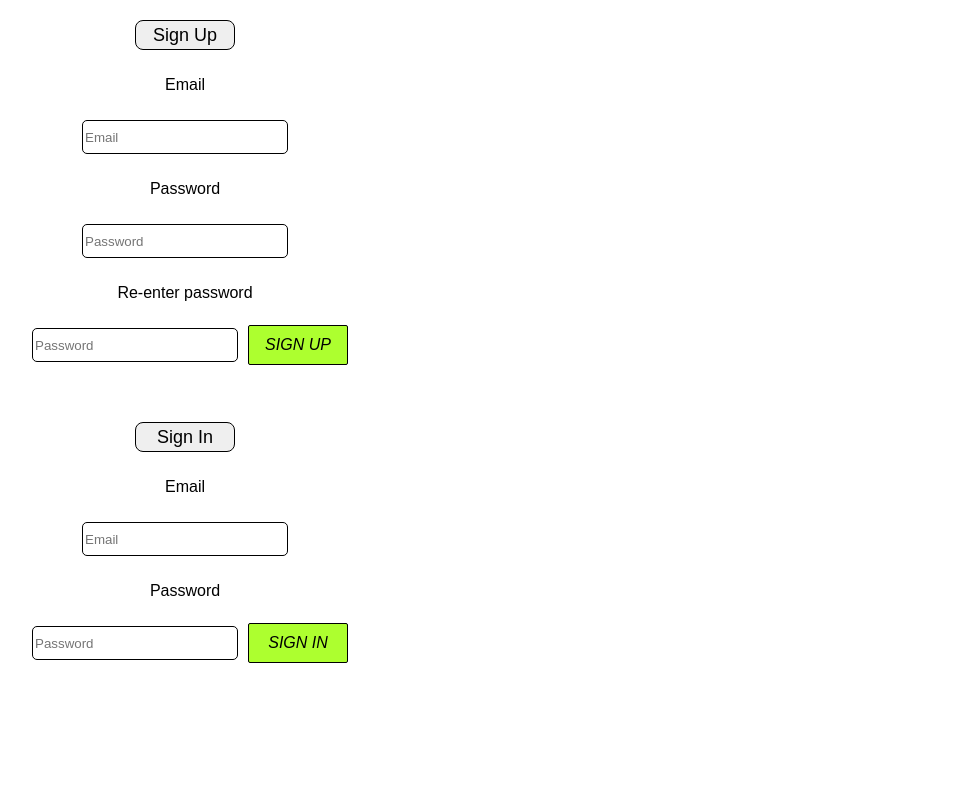
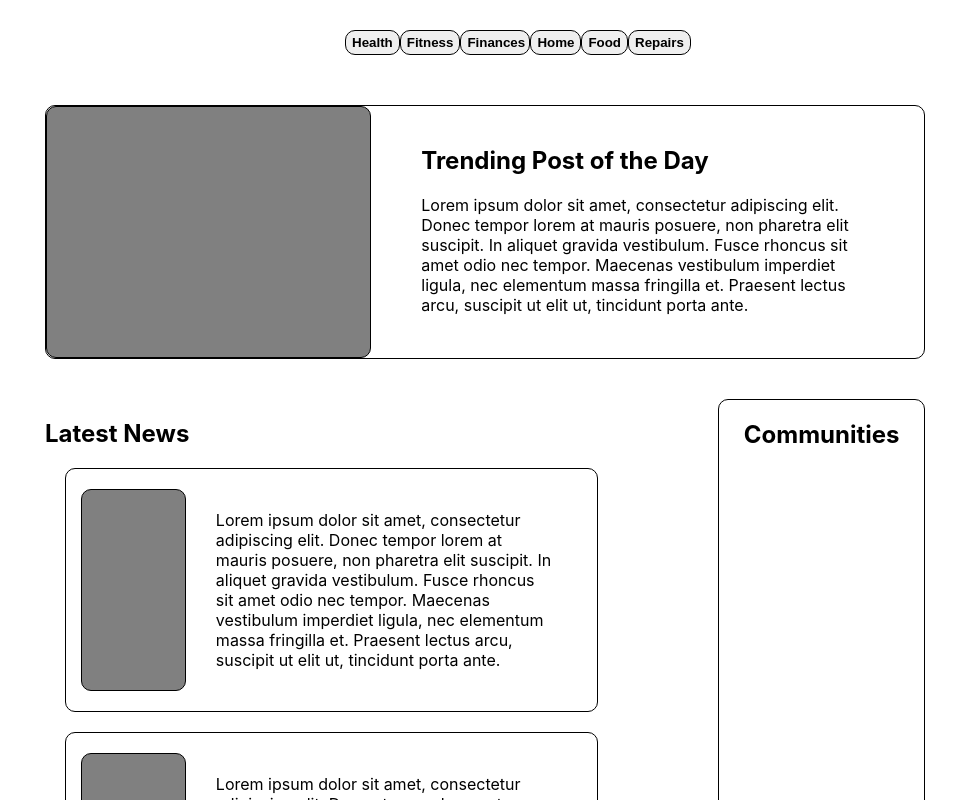
Before and after one commit to aevans1910/adulting, a React (Create React App) app: page / in a window 1280 px wide. Shown: the top 800 px of the page, without its empty margins (155-1111 px from the left). Built offline with nearby package versions, Linux system fonts and the light colour scheme.

Commit message:
[add] Home page with styling

```diff
--- a/src/App.js
+++ b/src/App.js
@@ -1,6 +1,6 @@
 import React from 'react';
 
-import SignUpIn from './pages/SignUpIn'
+import Home from './pages/Home'
 
 import './App.css';
 import './styles/pages.css'
@@ -8,7 +8,7 @@
 function App() {
   return (
     <div className="App">
-      <SignUpIn />
+      <Home />
     </div>
   );
 }
--- /dev/null
+++ b/src/pages/Home.js
@@ -0,0 +1,43 @@
+import React from 'react'
+
+export default function Home() {
+    return (
+        <div className="container">
+            <div className="categories">
+                <button>Health</button>
+                <button>Fitness</button>
+                <button>Finances</button>
+                <button>Home</button>
+                <button>Food</button>
+                <button>Repairs</button>
+            </div>
+            <div className="trending-post">
+                <div className="image"></div>
+                <div className="description">
+                    <h2>Trending Post of the Day</h2>
+                    <p>Lorem ipsum dolor sit amet, consectetur adipiscing elit. Donec tempor lorem at mauris posuere, non pharetra elit suscipit. In aliquet gravida vestibulum. Fusce rhoncus sit amet odio nec tempor. Maecenas vestibulum imperdiet ligula, nec elementum massa fringilla et. Praesent lectus arcu, suscipit ut elit ut, tincidunt porta ante.</p>
+                </div>
+            </div>
+            <div className="bottom">
+                <div className="latest-news">
+                    <h2>Latest News</h2>
+                    <div className="article">
+                        <div className="image"></div>
+                        <div className="text">
+                            <p>Lorem ipsum dolor sit amet, consectetur adipiscing elit. Donec tempor lorem at mauris posuere, non pharetra elit suscipit. In aliquet gravida vestibulum. Fusce rhoncus sit amet odio nec tempor. Maecenas vestibulum imperdiet ligula, nec elementum massa fringilla et. Praesent lectus arcu, suscipit ut elit ut, tincidunt porta ante.</p>
+                        </div>
+                    </div>
+                    <div className="article">
+                        <div className="image"></div>
+                        <div className="text">
+                            <p>Lorem ipsum dolor sit amet, consectetur adipiscing elit. Donec tempor lorem at mauris posuere, non pharetra elit suscipit. In aliquet gravida vestibulum. Fusce rhoncus sit amet odio nec tempor. Maecenas vestibulum imperdiet ligula, nec elementum massa fringilla et. Praesent lectus arcu, suscipit ut elit ut, tincidunt porta ante.</p>
+                        </div>
+                    </div>
+                </div>
+                <div className="communities">
+                    <h2>Communities</h2>
+                </div>
+            </div>
+        </div>
+    )
+}
--- a/src/styles/pages.css
+++ b/src/styles/pages.css
@@ -9,6 +9,102 @@
   -webkit-box-pack: right;
       -ms-flex-pack: right;
           justify-content: right;
+}
+
+.container > .categories {
+  display: -webkit-box;
+  display: -ms-flexbox;
+  display: flex;
+  -webkit-box-orient: horizontal;
+  -webkit-box-direction: normal;
+      -ms-flex-direction: row;
+          flex-direction: row;
+  -ms-flex-pack: distribute;
+      justify-content: space-around;
+  margin: 30px 500px;
+}
+
+.container > .categories > button {
+  height: 25px;
+  width: 70px;
+  border: solid black 1px;
+  border-radius: 10px;
+  font-weight: bold;
+}
+
+.container > .trending-post {
+  display: -webkit-box;
+  display: -ms-flexbox;
+  display: flex;
+  -webkit-box-orient: horizontal;
+  -webkit-box-direction: normal;
+      -ms-flex-direction: row;
+          flex-direction: row;
+  border: solid black 1px;
+  border-radius: 10px;
+  margin: 20px 200px;
+}
+
+.container > .trending-post > .image {
+  width: 200%;
+  height: 250px;
+  background-color: gray;
+  border: solid black 1px;
+  border-radius: 10px;
+}
+
+.container > .trending-post > .description {
+  padding: 20px 50px;
+  text-align: left;
+}
+
+.container > .bottom {
+  display: -webkit-box;
+  display: -ms-flexbox;
+  display: flex;
+  -webkit-box-orient: horizontal;
+  -webkit-box-direction: normal;
+      -ms-flex-direction: row;
+          flex-direction: row;
+  margin: 20px 200px;
+}
+
+.container > .bottom > .latest-news {
+  width: 70%;
+  text-align: left;
+  margin: 0px 100px 0px 0px;
+}
+
+.container > .bottom > .latest-news > .article {
+  display: -webkit-box;
+  display: -ms-flexbox;
+  display: flex;
+  -webkit-box-orient: horizontal;
+  -webkit-box-direction: normal;
+      -ms-flex-direction: row;
+          flex-direction: row;
+  padding: 15px;
+  border: solid black 1px;
+  border-radius: 10px;
+  margin: 20px;
+}
+
+.container > .bottom > .latest-news > .article > .image {
+  width: 150%;
+  background-color: gray;
+  border: solid black 1px;
+  border-radius: 10px;
+  margin: 5px 0px;
+}
+
+.container > .bottom > .latest-news > .article > .text {
+  margin: 10px 30px;
+}
+
+.container > .bottom > .communities {
+  border: solid black 1px;
+  border-radius: 10px;
+  width: 25%;
 }
 
 .container > .sign-up-in {
--- a/src/styles/pages.scss
+++ b/src/styles/pages.scss
@@ -2,6 +2,82 @@
     display: flex;
     flex-direction: column;
     justify-content: right;
+
+    &> .categories {
+        display: flex;
+        flex-direction: row;
+        justify-content: space-around;
+        margin: 30px 500px;
+
+        &> button {
+            height: 25px;
+            width: 70px;
+            border: solid black 1px;
+            border-radius: 10px;
+            font-weight: bold;
+        }
+    }
+
+    &> .trending-post {
+        display: flex;
+        flex-direction: row;
+        border: solid black 1px;
+        border-radius: 10px;
+        margin: 20px 200px;
+
+        &> .image {
+            width: 200%;
+            height: 250px;
+            background-color: gray;
+            border: solid black 1px;
+            border-radius: 10px;
+        }
+
+        &> .description {
+            padding: 20px 50px;
+            text-align: left;
+        }
+    }
+
+    &> .bottom {
+        display: flex;
+        flex-direction: row;
+        margin: 20px 200px;
+
+        &> .latest-news {
+            width: 70%;
+            text-align: left;
+            margin: 0px 100px 0px 0px;
+
+            &> .article {
+                display: flex;
+                flex-direction: row;
+                padding: 15px;
+                border: solid black 1px;
+                border-radius: 10px;
+                margin: 20px;
+
+                &> .image {
+                    width: 150%;
+                    background-color: gray;
+                    border: solid black 1px;
+                    border-radius: 10px;
+                    margin: 5px 0px;
+                }
+
+                &> .text {
+                    margin: 10px 30px;
+                }
+            }
+        }
+
+        &> .communities {
+            border: solid black 1px;
+            border-radius: 10px;
+            width: 25%
+        }
+    }
+
     &>.sign-up-in {
         font-family: sans-serif;
         display: flex;
```
Also changed, not shown: 1 other file (tests, documents, lock files or other folders).
